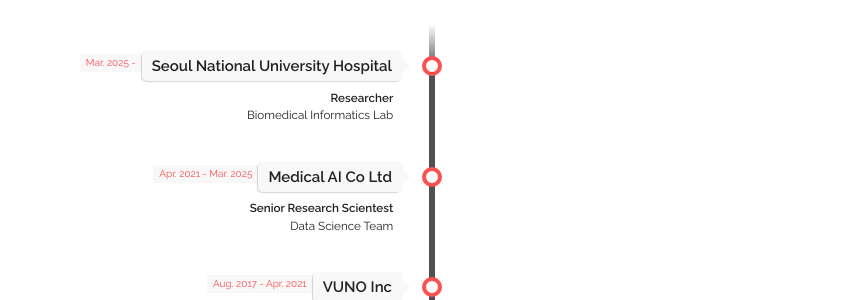
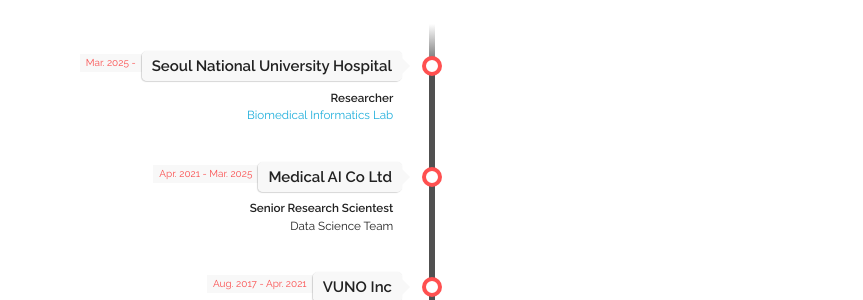
Before and after one commit to byeongtak/byeongtak.github.io, a Jekyll site: the page built from index.html, in a window 1280 px wide. Shown: the part 2833-3133 px from the top of the page, without its empty margins (208-1071 px from the left). Built offline with Jekyll 4.4.1, drawn with Linux system fonts in a browser that asks for light colours.

Commit message:
Update experience.yaml

```diff
--- a/_data/experience.yaml
+++ b/_data/experience.yaml
@@ -3,7 +3,7 @@
 - place: "Seoul National University Hospital"
   time: "Mar. 2025 - "
   title: "Researcher"
-  subtitle: "Biomedical Informatics Lab"
+  subtitle: "<a href='https://sites.google.com/view/snuh-bmi-lab' style='text-decoration: none;'>Biomedical Informatics Lab</a>"
   category: "work"
 
 - place: "Medical AI Co Ltd"
```
